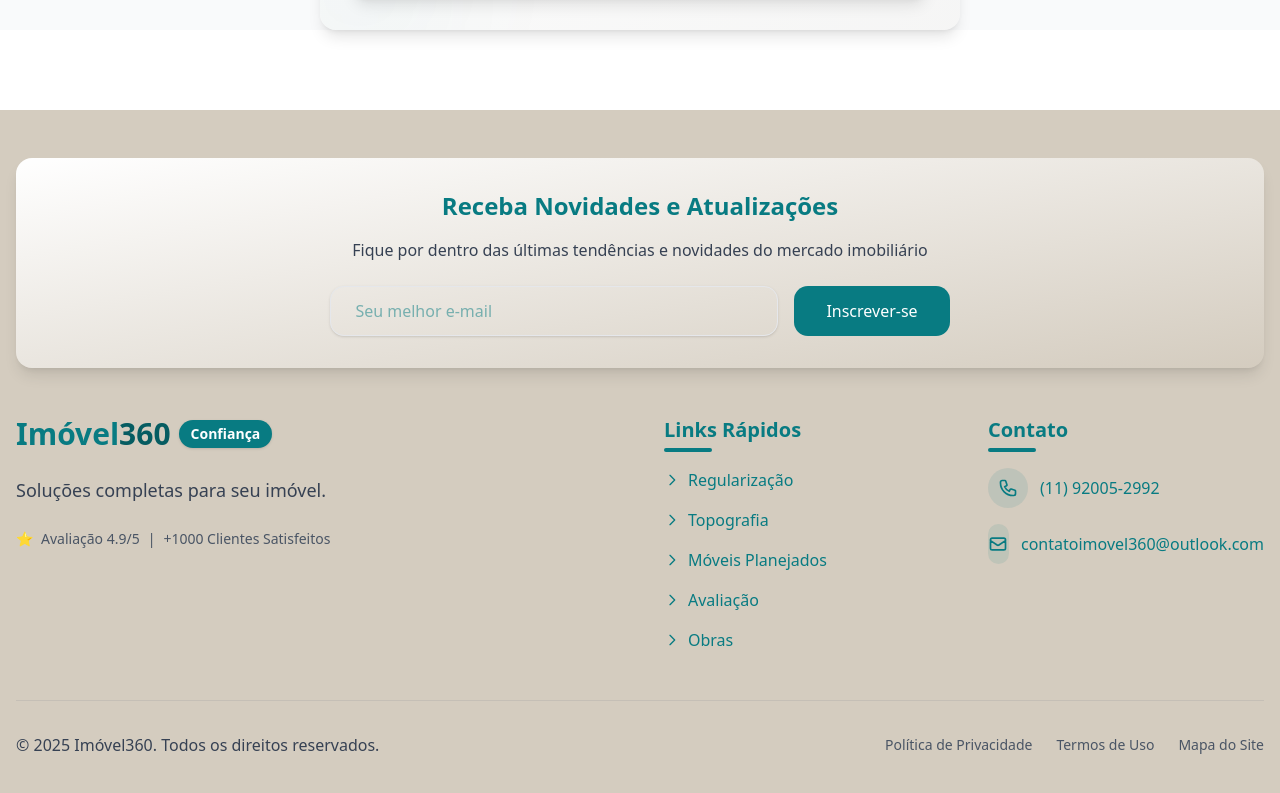
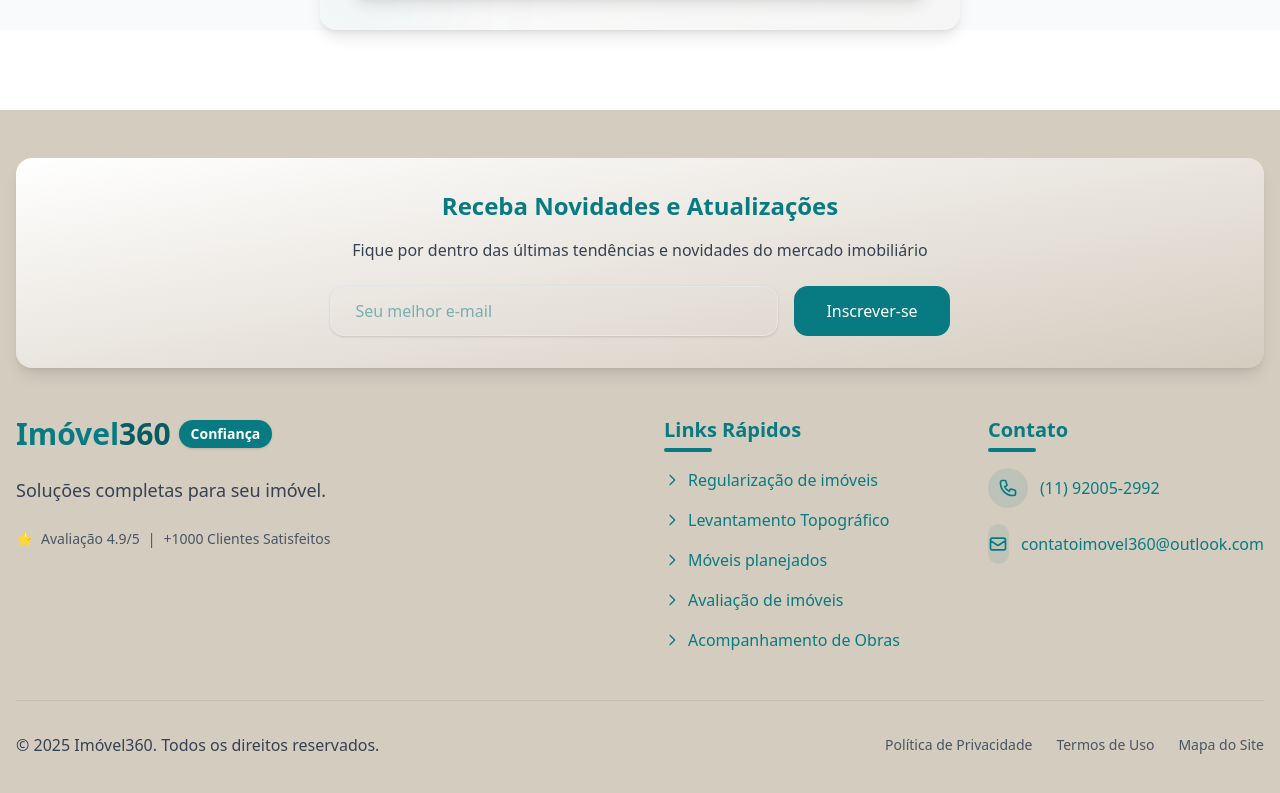
Before and after one commit to morgadothiago/imovel_360, a Next.js app: page / in a window 1280 px wide. Shown: the part 1784-2577 px from the top of the page. Built offline with nearby package versions, Linux system fonts and the light colour scheme.

Commit message:
atualização

```diff
--- a/src/app/components/Footer/index.tsx
+++ b/src/app/components/Footer/index.tsx
@@ -54,7 +54,7 @@ export default function Footer() {
                   <svg className="w-4 h-4 mr-2" fill="none" stroke="currentColor" viewBox="0 0 24 24">
                     <path strokeLinecap="round" strokeLinejoin="round" strokeWidth="2" d="M9 5l7 7-7 7" />
                   </svg>
-                  Regularização
+                  Regularização de imóveis
                 </Link>
               </li>
               <li>
@@ -62,7 +62,7 @@ export default function Footer() {
                   <svg className="w-4 h-4 mr-2" fill="none" stroke="currentColor" viewBox="0 0 24 24">
                     <path strokeLinecap="round" strokeLinejoin="round" strokeWidth="2" d="M9 5l7 7-7 7" />
                   </svg>
-                  Topografia
+                  Levantamento Topográfico
                 </Link>
               </li>
               <li>
@@ -70,7 +70,7 @@ export default function Footer() {
                   <svg className="w-4 h-4 mr-2" fill="none" stroke="currentColor" viewBox="0 0 24 24">
                     <path strokeLinecap="round" strokeLinejoin="round" strokeWidth="2" d="M9 5l7 7-7 7" />
                   </svg>
-                  Móveis Planejados
+                  Móveis planejados
                 </Link>
               </li>
               <li>
@@ -78,7 +78,7 @@ export default function Footer() {
                   <svg className="w-4 h-4 mr-2" fill="none" stroke="currentColor" viewBox="0 0 24 24">
                     <path strokeLinecap="round" strokeLinejoin="round" strokeWidth="2" d="M9 5l7 7-7 7" />
                   </svg>
-                  Avaliação
+                  Avaliação de imóveis
                 </Link>
               </li>
               <li>
@@ -86,7 +86,7 @@ export default function Footer() {
                   <svg className="w-4 h-4 mr-2" fill="none" stroke="currentColor" viewBox="0 0 24 24">
                     <path strokeLinecap="round" strokeLinejoin="round" strokeWidth="2" d="M9 5l7 7-7 7" />
                   </svg>
-                  Obras
+                  Acompanhamento de Obras
                 </Link>
               </li>
             </ul>
```
